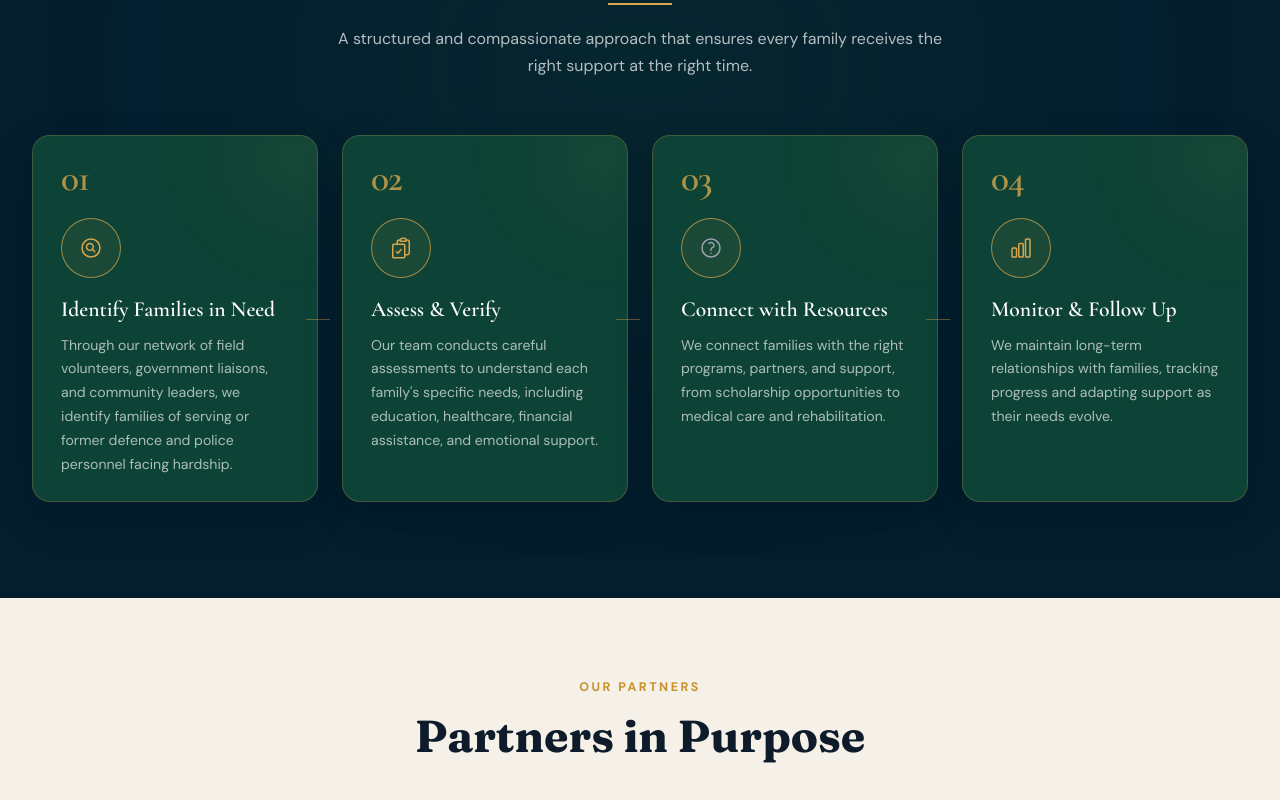
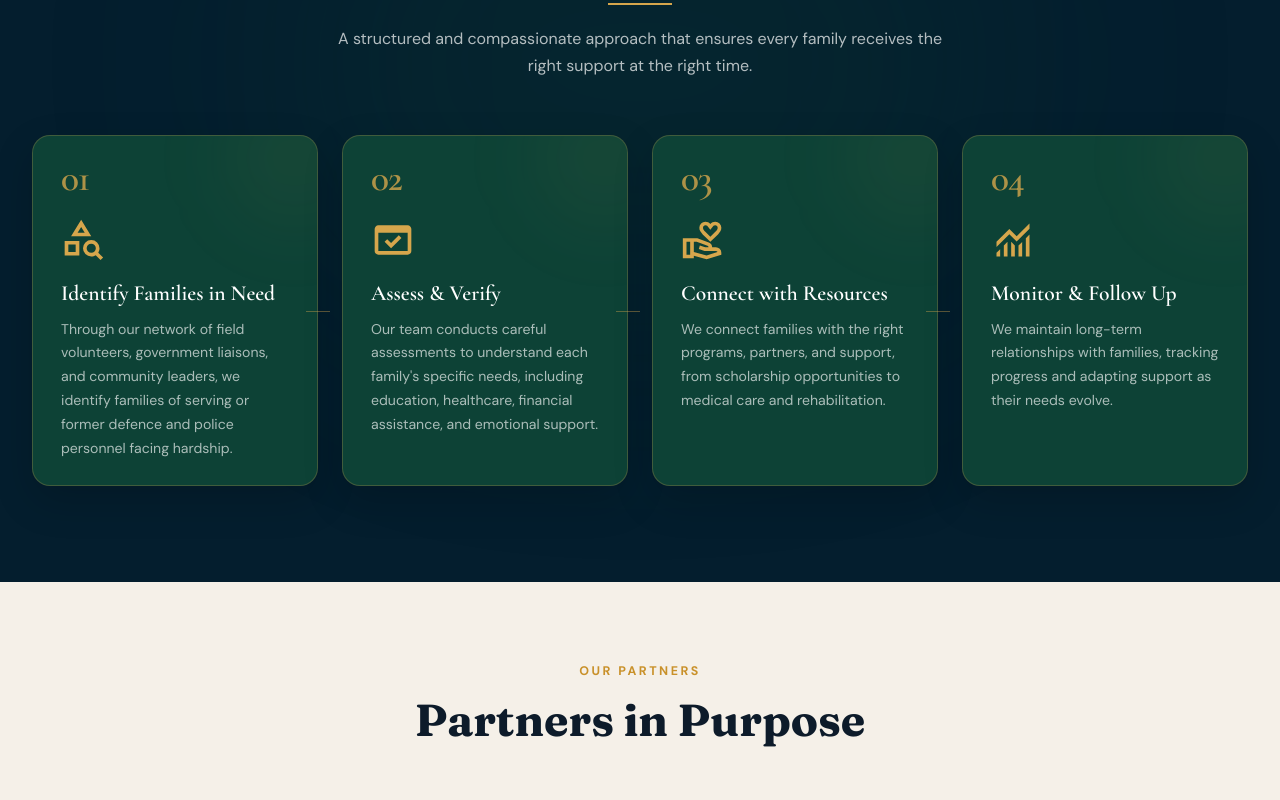
Before and after one commit to sakshidarawade/Silentsalutefoundation, a React (Vite) app: page /about in a window 1280 px wide. Shown: the part 2980-3780 px from the top of the page. Built offline with nearby package versions, Linux system fonts and the light colour scheme.

Commit message:
Update How We Work section

```diff
--- a/src/app/about/components/HowWeWork.tsx
+++ b/src/app/about/components/HowWeWork.tsx
@@ -1,5 +1,37 @@
 import React from "react";
 import Icon from "@/components/ui/AppIcon";
+
+function MonitorFollowUpIcon({ className = "" }) {
+  return (
+    <svg className={className} xmlns="http://www.w3.org/2000/svg" height="24px" viewBox="0 -960 960 960" width="24px" fill="currentColor">
+      <path d="M120-120v-80l80-80v160h-80Zm160 0v-240l80-80v320h-80Zm160 0v-320l80 81v239h-80Zm160 0v-239l80-80v319h-80Zm160 0v-400l80-80v480h-80ZM120-327v-113l280-280 160 160 280-280v113L560-447 400-607 120-327Z" />
+    </svg>
+  );
+}
+
+function ResourceConnectIcon({ className = "" }) {
+  return (
+    <svg className={className} width="24" height="24" viewBox="0 -960 960 960" fill="currentColor" xmlns="http://www.w3.org/2000/svg">
+      <path d="M640-440 474-602q-31-30-52.5-66.5T400-748q0-55 38.5-93.5T532-880q32 0 60 13.5t48 36.5q20-23 48-36.5t60-13.5q55 0 93.5 38.5T880-748q0 43-21 79.5T807-602L640-440Zm0-112 109-107q19-19 35-40.5t16-48.5q0-22-15-37t-37-15q-14 0-26.5 5.5T700-778l-60 72-60-72q-9-11-21.5-16.5T532-800q-22 0-37 15t-15 37q0 27 16 48.5t35 40.5l109 107ZM280-220l278 76 238-74q-5-9-14.5-15.5T760-240H558q-27 0-43-2t-33-8l-93-31 22-78 81 27q17 5 40 8t68 4q0-11-6.5-21T578-354l-234-86h-64v220ZM40-80v-440h304q7 0 14 1.5t13 3.5l235 87q33 12 53.5 42t20.5 66h80q50 0 85 33t35 87v40L560-60l-280-78v58H40Zm80-80h80v-280h-80v280Zm520-546Z" />
+    </svg>
+  );
+}
+
+function AccessVerifyIcon({ className = "" }) {
+  return (
+    <svg className={className} width="24" height="24" viewBox="0 -960 960 960" fill="currentColor" xmlns="http://www.w3.org/2000/svg">
+      <path d="M160-160q-33 0-56.5-23.5T80-240v-480q0-33 23.5-56.5T160-800h640q33 0 56.5 23.5T880-720v480q0 33-23.5 56.5T800-160H160Zm0-80h640v-400H160v400Zm278-58L296-440l58-58 84 84 168-168 58 58-226 226Zm-278 58v-480 480Z" />
+    </svg>
+  );
+}
+
+function IdentifyFamiliesIcon({ className = "" }) {
+  return (
+    <svg className={className} width="24" height="24" viewBox="0 -960 960 960" fill="currentColor" xmlns="http://www.w3.org/2000/svg">
+      <path d="M80-140v-320h320v320H80Zm80-80h160v-160H160v160Zm60-340 220-360 220 360H220Zm142-80h156l-78-126-78 126ZM863-42 757-148q-21 14-45.5 21t-51.5 7q-75 0-127.5-52.5T480-300q0-75 52.5-127.5T660-480q75 0 127.5 52.5T840-300q0 26-7 50.5T813-204L919-98l-56 56ZM731-229q29-29 29-71t-29-71q-29-29-71-29t-71 29q-29 29-29 71t29 71q29 29 71 29t71-29ZM320-380Zm120-260Z" />
+    </svg>
+  );
+}
 
 const steps = [
   {
@@ -119,6 +151,23 @@ export default function HowWeWork() {
 
 
                 {/* ICON */}
+                {index === 0 ? (
+                  <div className="relative z-10 mb-5">
+                    <IdentifyFamiliesIcon className="h-11 w-11 text-[#d6a64c] transition-transform duration-300 group-hover:scale-110" />
+                  </div>
+                ) : index === 1 ? (
+                  <div className="relative z-10 mb-5">
+                    <AccessVerifyIcon className="h-11 w-11 text-[#d6a64c] transition-transform duration-300 group-hover:scale-110" />
+                  </div>
+                ) : index === 2 ? (
+                  <div className="relative z-10 mb-5">
+                    <ResourceConnectIcon className="h-11 w-11 text-[#d6a64c] transition-transform duration-300 group-hover:scale-110" />
+                  </div>
+                ) : index === 3 ? (
+                  <div className="relative z-10 mb-5">
+                    <MonitorFollowUpIcon className="h-11 w-11 text-[#d6a64c] transition-transform duration-300 group-hover:scale-110" />
+                  </div>
+                ) : (
                   <div
                     className="
                       relative z-10 mb-5
@@ -138,6 +187,7 @@ export default function HowWeWork() {
                       className="text-[#d6a64c]"
                     />
                   </div>
+                )}
 
 
                 {/* CONTENT */}
```
Lines whose indentation alone changed are shown as unchanged.
